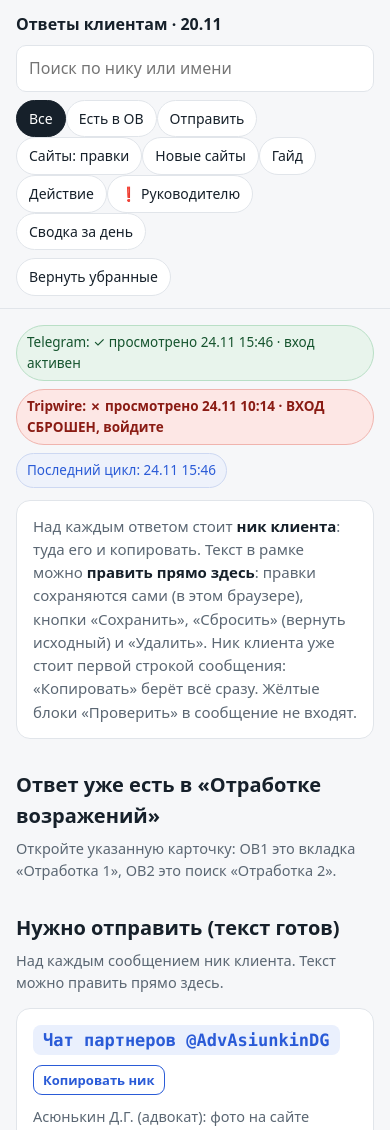
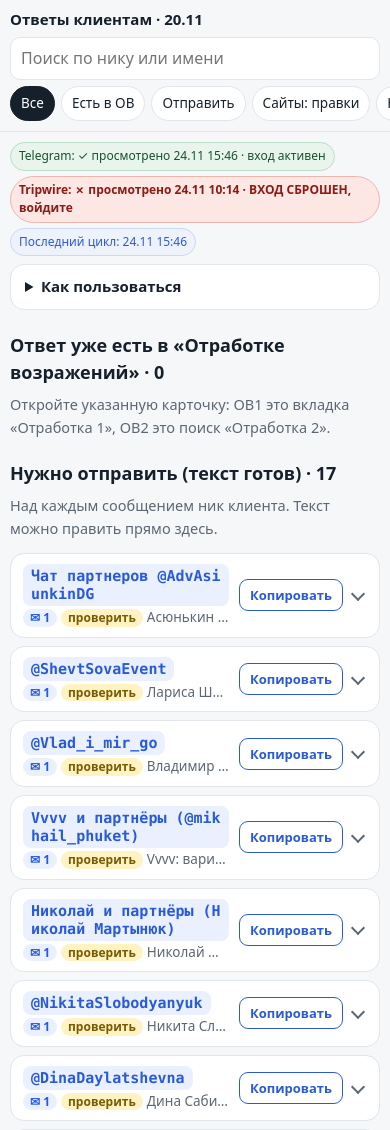
Before and after one commit to murzzsite/answers-1120, a plain HTML site: page index.html in a window 390 px wide. Shown: the top 1130 px of the page. Drawn offline with Linux system fonts and the light colour scheme.

Commit message:
Страница ответов: компактные сворачиваемые карточки, без горизонтальной прокрутки на телефоне

```diff
--- a/index.html
+++ b/index.html
@@ -57,7 +57,44 @@ h2.g{margin:30px 0 6px;font-size:20px}
 .lnk{display:inline-block;padding:7px 12px;border-radius:9px;background:var(--ink);color:#fff;text-decoration:none;font:600 14px system-ui}
 .lnk:hover{background:#2c3a47}
 .hide{display:none}
-@media (max-width:520px){header h1{font-size:16px}}
+.chip{white-space:nowrap;flex:none}
+html,body{max-width:100%;overflow-x:hidden}
+main,.card,.msg,.msg pre,.status,.checks,.ov,.gnote,.intro{overflow-wrap:anywhere;min-width:0}
+.chips{display:flex;gap:6px;flex-wrap:wrap;margin-top:8px}
+#chips{display:contents}
+.card{padding:0;overflow:hidden}
+.chead{display:grid;grid-template-columns:1fr auto;gap:3px 10px;align-items:center;padding:10px 12px;cursor:pointer;-webkit-tap-highlight-color:transparent}
+.chead:active{background:#f4f6fa}
+.chead .nick{justify-self:start;max-width:100%;font-size:15px;padding:3px 8px}
+.chead .cmeta{grid-column:1;color:var(--ink2);font-size:13.5px;white-space:nowrap;overflow:hidden;text-overflow:ellipsis;line-height:1.3}
+.chead .cright{grid-column:2;grid-row:1 / span 2;display:flex;align-items:center;gap:8px}
+.chead .btn.sm{padding:6px 10px}
+.chev{width:10px;height:10px;border-right:2px solid var(--ink2);border-bottom:2px solid var(--ink2);transform:rotate(45deg);transition:transform .15s;margin:0 4px 3px 2px}
+.card.open .chev{transform:rotate(-135deg);margin-bottom:-3px}
+.cbody{display:none;padding:0 14px 14px;border-top:1px solid var(--line)}
+.card.open .cbody{display:block}
+.tag{display:inline-block;font-size:12px;font-weight:600;padding:1px 7px;border-radius:999px;background:var(--accbg);color:var(--acc);margin-right:4px}
+.tag--w{background:var(--warn);color:var(--warnink)}
+.card{margin-bottom:8px}
+.intro summary{cursor:pointer;font-weight:600;color:var(--ink)}
+.intro{padding:10px 14px}
+h2.g{margin:22px 0 6px;font-size:18px}
+@media (max-width:640px){
+ header{padding:8px 10px}
+ header h1{font-size:15px;margin:0 0 6px}
+ #q{min-width:0;width:100%;padding:8px 10px;font-size:16px}
+ .chips{flex-wrap:nowrap;overflow-x:auto;-webkit-overflow-scrolling:touch;scrollbar-width:none;margin:6px -10px 0;padding:0 10px 2px}
+ .chips::-webkit-scrollbar{display:none}
+ .chip{padding:6px 10px;font-size:13.5px}
+ main{padding:10px 10px 70px}
+ .statusbar{gap:5px;margin-bottom:8px}
+ .st{font-size:12px;padding:4px 8px}
+ .msg__h{flex-wrap:wrap}
+ .acts{justify-content:flex-start}
+ .msg pre,.msg textarea.edit{font-size:15px}
+ .cbody{padding:0 10px 12px}
+ .nickrow .name{flex-basis:100%}
+}
 </style>
 </head>
 <body>
@@ -65,12 +102,12 @@ h2.g{margin:30px 0 6px;font-size:20px}
   <h1>Ответы клиентам · 20.11</h1>
   <div class="bar">
     <input id="q" type="search" placeholder="Поиск по нику или имени">
-    <span id="chips"></span><button class="chip" id="restore" title="Показать карточки и сообщения, которые вы убирали">Вернуть убранные</button>
   </div>
+  <div class="chips"><span id="chips"></span><button class="chip" id="toggleall">Развернуть все</button><button class="chip" id="restore" title="Показать карточки и сообщения, которые вы убирали">Вернуть убранные</button></div>
 </header>
 <main>
   <div id="status" class="statusbar"></div>
-  <div class="intro">Над каждым ответом стоит <b>ник клиента</b>: туда его и копировать. Текст в рамке можно <b>править прямо здесь</b>: правки сохраняются сами (в этом браузере), кнопки «Сохранить», «Сбросить» (вернуть исходный) и «Удалить». Ник клиента уже стоит первой строкой сообщения: «Копировать» берёт всё сразу. Жёлтые блоки «Проверить» в сообщение не входят.</div>
+  <details class="intro"><summary>Как пользоваться</summary>Над каждым ответом стоит <b>ник клиента</b>: туда его и копировать. Текст в рамке можно <b>править прямо здесь</b>: правки сохраняются сами (в этом браузере), кнопки «Сохранить», «Сбросить» (вернуть исходный) и «Удалить». Ник клиента уже стоит первой строкой сообщения: «Копировать» берёт всё сразу. Жёлтые блоки «Проверить» в сообщение не входят. Карточки свёрнуты: нажмите на ник, чтобы раскрыть; кнопка «Копировать» в свёрнутой строке копирует первое сообщение.</details>
   <div id="root"></div>
 </main>
 <script>
@@ -88,7 +125,7 @@ window.__main=function(){
   function mk(tag,cls,txt){var e=document.createElement(tag);if(cls)e.className=cls;if(txt!==undefined)e.textContent=txt;return e}
   window.GROUPS.forEach(function(g){
     var sec=mk('section');sec.dataset.g=g.id;
-    sec.appendChild(mk('h2','g',g.title));
+    var shown=g.cards.filter(function(c){return ls('delcard:'+g.id+'|'+c.nick)!=='1'}).length;sec.appendChild(mk('h2','g',g.title+' · '+shown));
     if(g.note)sec.appendChild(mk('p','gnote',g.note));
     g.cards.forEach(function(c){
       var cid=g.id+'|'+c.nick;
@@ -127,6 +164,18 @@ window.__main=function(){
         mh.appendChild(acts);box.appendChild(mh);box.appendChild(ta);el.appendChild(box);
         setTimeout(function(){fit(ta)},0);
       });
+      var body=mk('div','cbody');while(el.firstChild)body.appendChild(el.firstChild);
+      var head=mk('div','chead');head.appendChild(mk('span','nick',c.nick));
+      var meta=mk('div','cmeta');var nm=(c.name||'').replace(/^❗\s*/,'');
+      var ms=(c.msgs||[]).length;
+      if(ms){var t1=mk('span','tag','✉ '+ms);meta.appendChild(t1)}
+      if(c.checks&&c.checks.length){meta.appendChild(mk('span','tag tag--w','проверить'))}
+      meta.appendChild(document.createTextNode(nm));head.appendChild(meta);
+      var cr=mk('div','cright');
+      var qb=mk('button','btn sm','Копировать');qb.onclick=function(e){e.stopPropagation();var t=body.querySelector('textarea.edit');if(t)copy(t.value,qb)};cr.appendChild(qb);
+      cr.appendChild(mk('span','chev'));head.appendChild(cr);
+      head.onclick=function(){el.classList.toggle('open');if(el.classList.contains('open'))body.querySelectorAll('textarea.edit').forEach(fit)};
+      el.appendChild(head);el.appendChild(body);
       sec.appendChild(el);
     });
     root.appendChild(sec);
@@ -134,6 +183,8 @@ window.__main=function(){
   var chips=document.getElementById('chips');
   [['all','Все']].concat(window.GROUPS.map(function(g){return [g.id,g.chip||g.title]})).forEach(function(p,i){var b=mk('button','chip'+(i?'':' on'),p[1]);b.dataset.f=p[0];chips.appendChild(b)});
   document.getElementById('restore').onclick=function(){try{Object.keys(localStorage).filter(function(k){return k.indexOf(KEY+'delcard:')===0||k.indexOf(KEY+'del:')===0}).forEach(function(k){localStorage.removeItem(k)})}catch(e){}location.reload()};
+  var allOpen=false;
+  document.getElementById('toggleall').onclick=function(){allOpen=!allOpen;document.querySelectorAll('.card').forEach(function(c){c.classList.toggle('open',allOpen)});this.textContent=allOpen?'Свернуть все':'Развернуть все';document.querySelectorAll('textarea.edit').forEach(fit)};
   var f='all',q='';
   function apply(){
     document.querySelectorAll('section[data-g]').forEach(function(s){
@@ -143,8 +194,8 @@ window.__main=function(){
     });
     document.querySelectorAll('textarea.edit').forEach(fit);
   }
-  document.querySelectorAll('.chip').forEach(function(b){b.onclick=function(){document.querySelectorAll('.chip').forEach(function(x){x.classList.remove('on')});b.classList.add('on');f=b.dataset.f;apply()}});
-  document.getElementById('q').addEventListener('input',function(e){q=e.target.value.trim().toLowerCase();apply()});
+  document.querySelectorAll('#chips .chip').forEach(function(b){b.onclick=function(){document.querySelectorAll('#chips .chip').forEach(function(x){x.classList.remove('on')});b.classList.add('on');f=b.dataset.f;apply()}});
+  document.getElementById('q').addEventListener('input',function(e){q=e.target.value.trim().toLowerCase();apply();if(q){var v=document.querySelectorAll('.card:not(.hide)');if(v.length===1)v[0].classList.add('open')}});
 };
 (function(){
   var need=2,done=0,t=Date.now();
```
